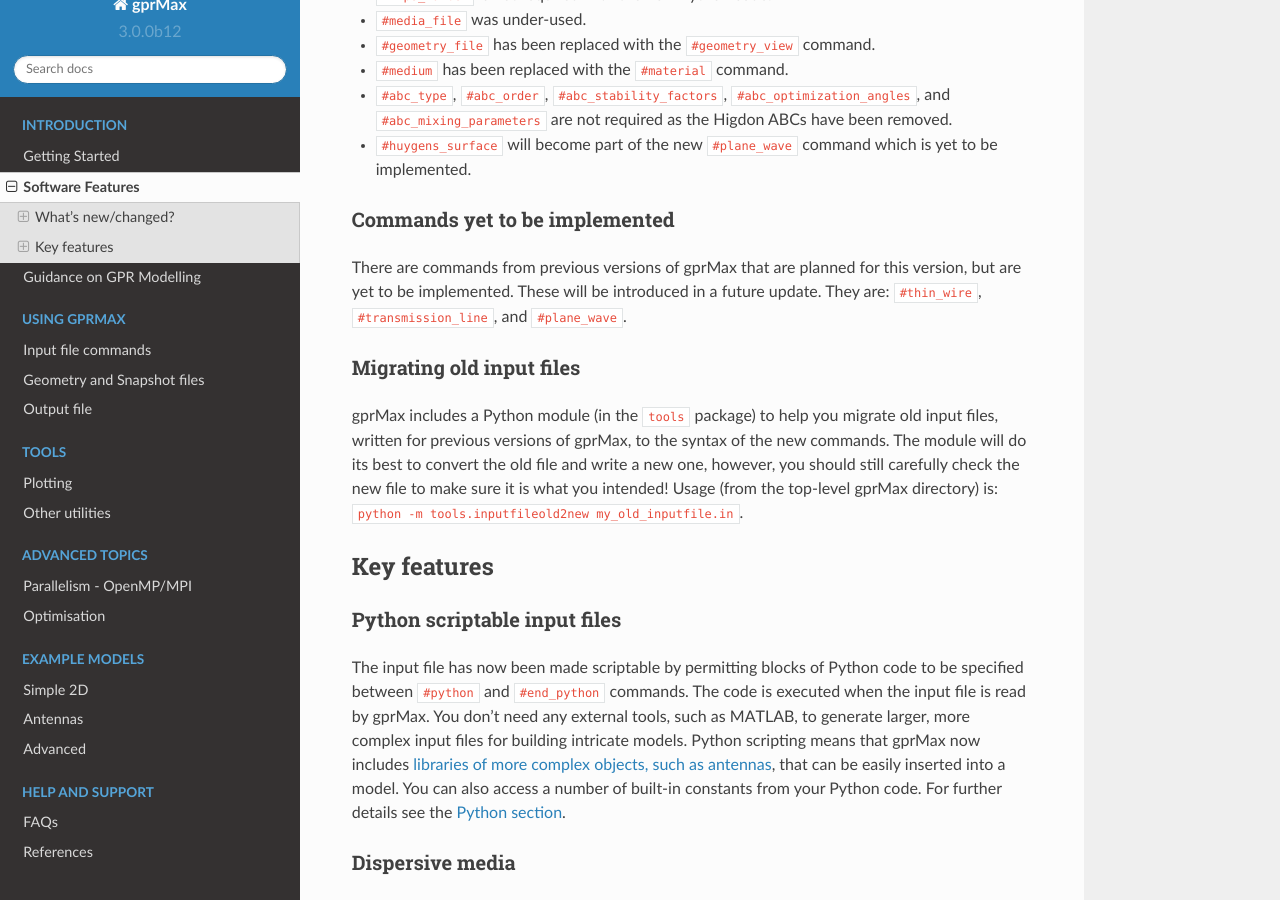
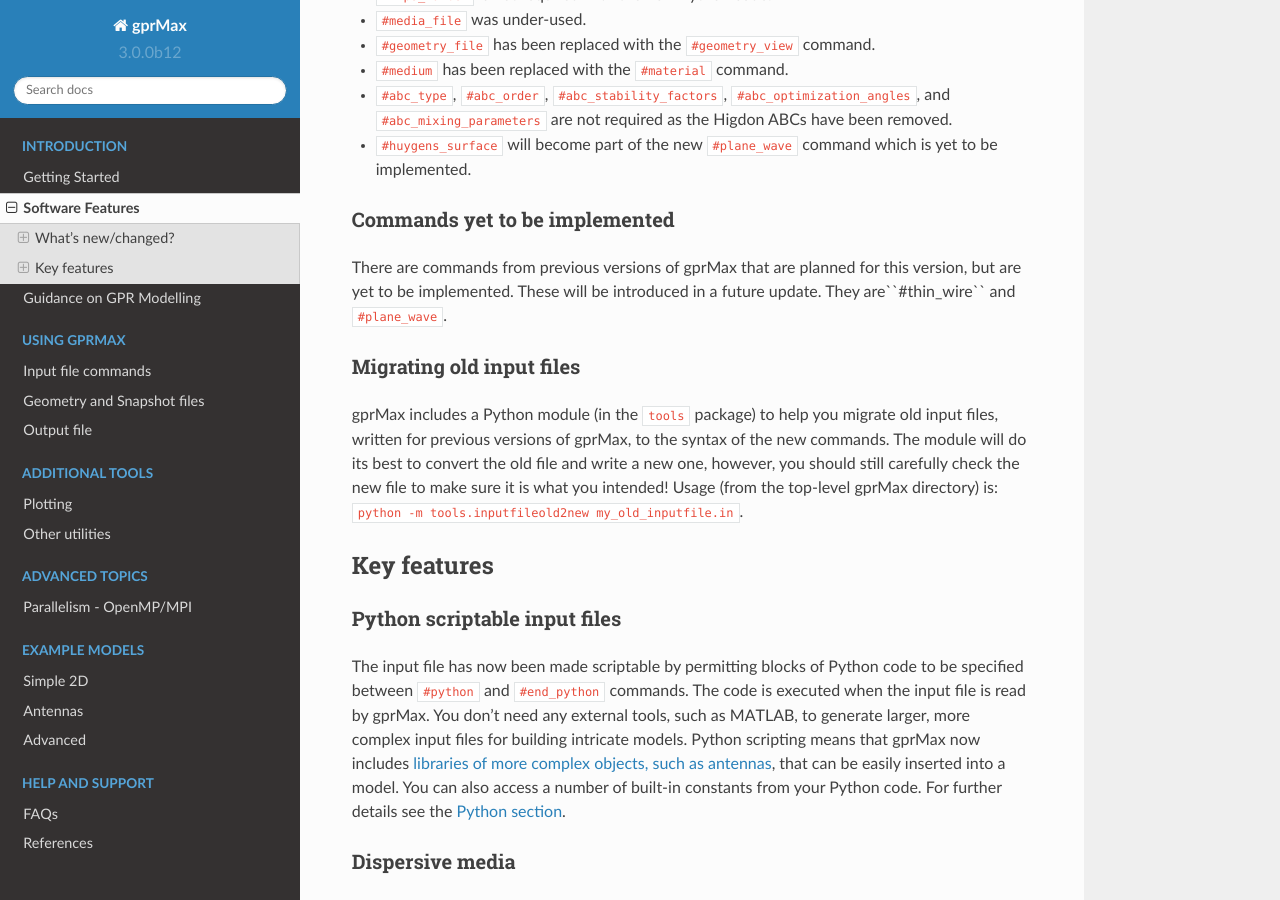
Before and after one commit to gprMax/gprMax, a Sphinx documentation site: the page built from docs/source/features.rst, in a window 1280 px wide and 900 px high, scrolled down 2172 px. Built offline with Sphinx 7.4.7 and the Read the Docs theme 2.0.0, drawn with Linux system fonts in a browser that asks for light colours.

Commit message:
Updated index structure.

```diff
--- a/docs/source/examples_advanced.rst
+++ b/docs/source/examples_advanced.rst
@@ -7,7 +7,7 @@
 Building a heterogeneous soil
 =============================
 
-:download:`heterogeneous_soil.in <models/heterogeneous_soil.in>`
+:download:`heterogeneous_soil.in <../../user_models/heterogeneous_soil.in>`
 
 This example demonstrates how to build a more realistic soil model using a stochastic distribution of dielectric properties. A mixing model for soils proposed by Peplinski (http://dx.doi.org/10.1109/36.387598) is used to define a series of dispersive material properties for the soil.
 
--- a/docs/source/features.rst
+++ b/docs/source/features.rst
@@ -75,7 +75,7 @@
 Commands yet to be implemented
 ------------------------------
 
-There are commands from previous versions of gprMax that are planned for this version, but are yet to be implemented. These will be introduced in a future update. They are: ``#thin_wire``, ``#transmission_line``, and ``#plane_wave``.
+There are commands from previous versions of gprMax that are planned for this version, but are yet to be implemented. These will be introduced in a future update. They are``#thin_wire`` and ``#plane_wave``.
 
 
 Migrating old input files
--- a/docs/source/index.rst
+++ b/docs/source/index.rst
@@ -21,7 +21,7 @@
 
 .. toctree::
     :maxdepth: 2
-    :caption: Tools
+    :caption: Additional tools
 
     plotting
     utils
@@ -31,7 +31,6 @@
     :caption: Advanced topics
 
     openmp_mpi
-    optimisation
 
 .. toctree::
     :maxdepth: 2
```
Also changed, not shown: docs/source/optimisation.rst (deleted, +0 -10 lines).
